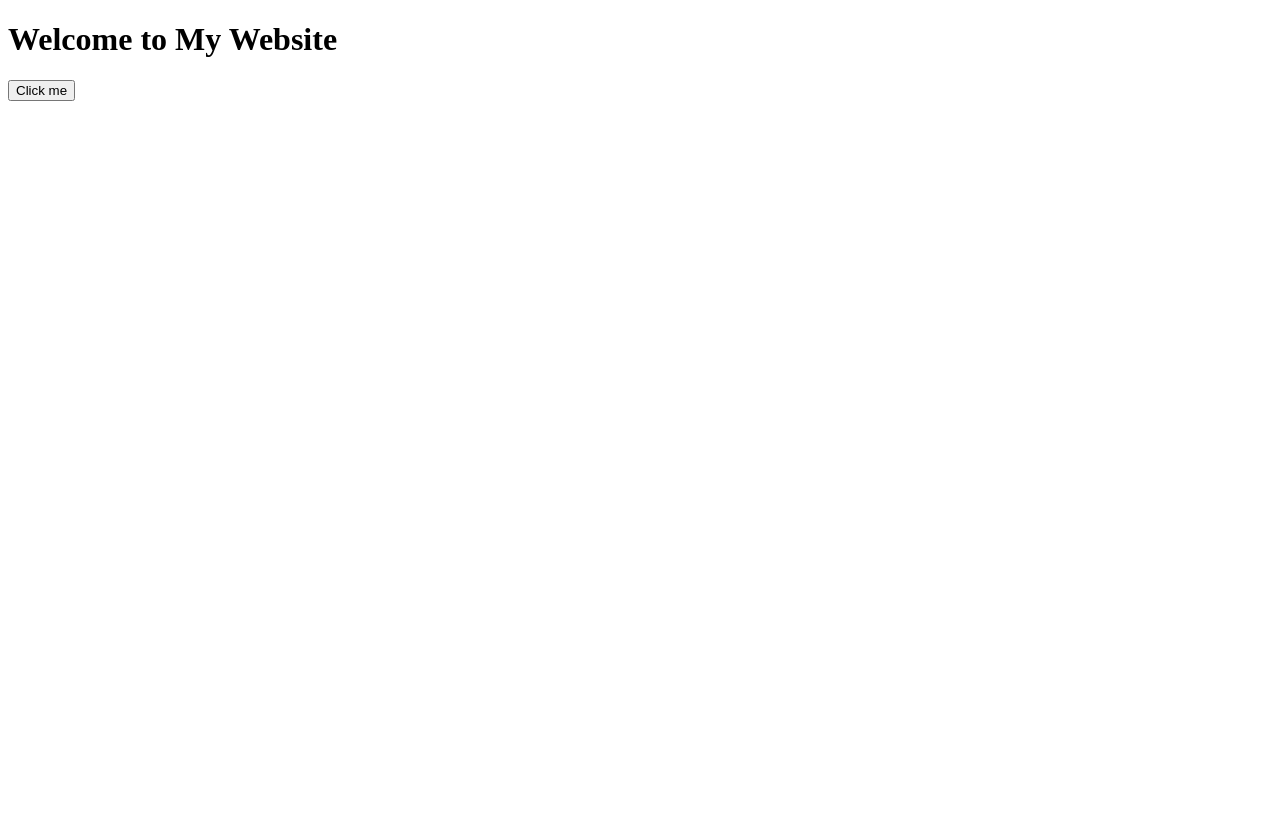
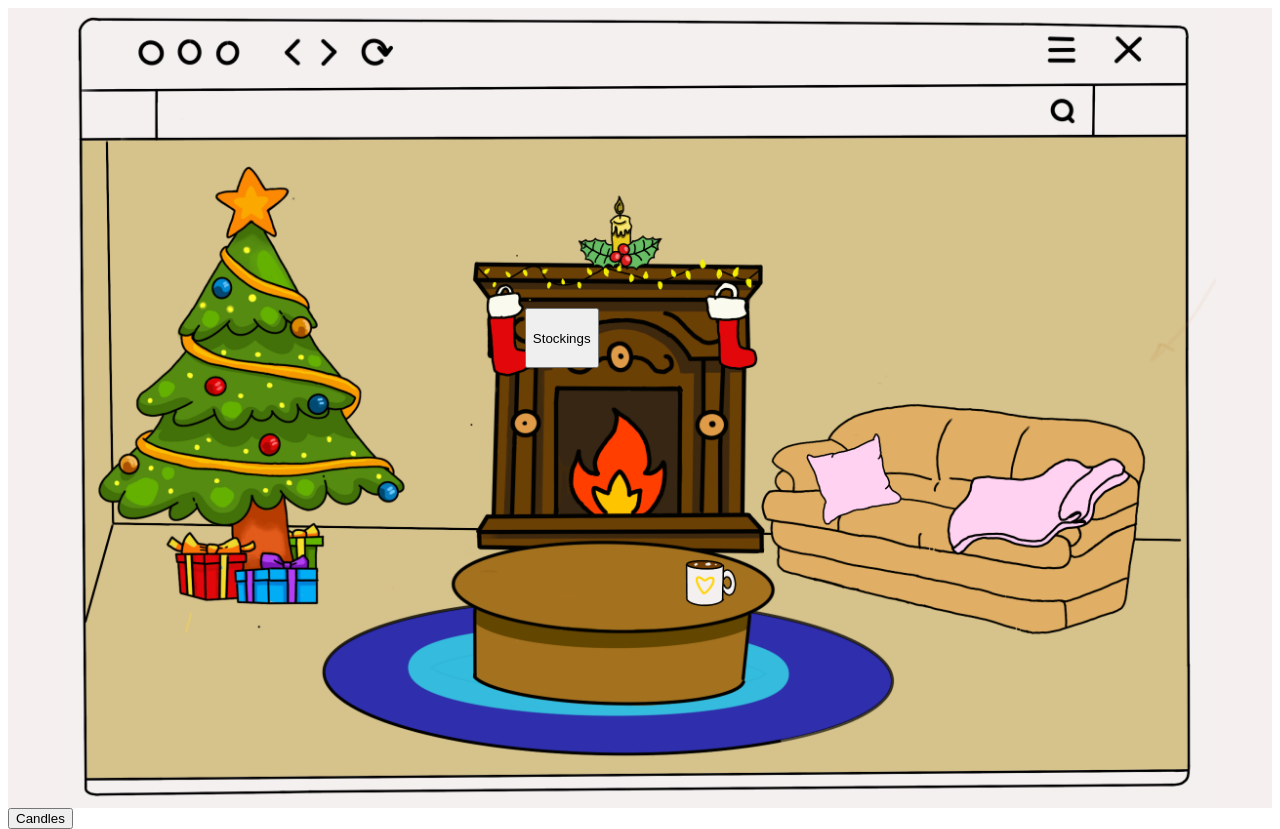
Before and after one commit to pinkbluesky/wafflehacks, a plain HTML site: page index.html in a window 1280 px wide. Before the commit the page ends 800 px from the top, so only its background shows below. Drawn offline with Linux system fonts and the light colour scheme.

Commit message:
Add background image + 1st button

```diff
--- a/index.html
+++ b/index.html
@@ -11,8 +11,15 @@
 
 <body>
     <main>
-        <h1>Welcome to My Website</h1>
-        <button onclick="doSomething()">Click me</button>
+        <div class="container">
+            <img src="./background.png" class="background-img" filep></img>
+            <div class="button">
+                <button class="candles-button" onclick="onCandles()">Candles</button>
+            </div>
+            <div class="button">
+                <button class="stockings-button" onclick="onStockings()">Stockings</button>
+            </div>
+        </div>
     </main>
     <script src="index.js"></script>
 </body>
@@ -20,8 +27,12 @@
 </html>
 
 <script>
-    function doSomething() {
+    function onCandles() {
         // Redirect to subpage
-        window.location.href = "http://www.w3schools.com";
+        window.location.href = "./test.html";
+    }
+    function onStockings() {
+        // Redirect to subpage
+        window.location.href = "./stockings.html";
     }
 </script>
--- a/style.css
+++ b/style.css
@@ -0,0 +1,20 @@
+.container {
+    background-color: #f5eff0;
+}
+
+.background-img {
+    height: 100vh;
+    display: flex;
+    margin: auto;
+}
+
+.button button {
+    position: absolute;
+    z-index: 2;
+}
+
+.stockings-button {
+    left: 41%;
+    bottom: 54%;
+    height: 60px;
+}
```
Also changed, not shown: test.html (added, +37 -0 lines), background.png (added).
